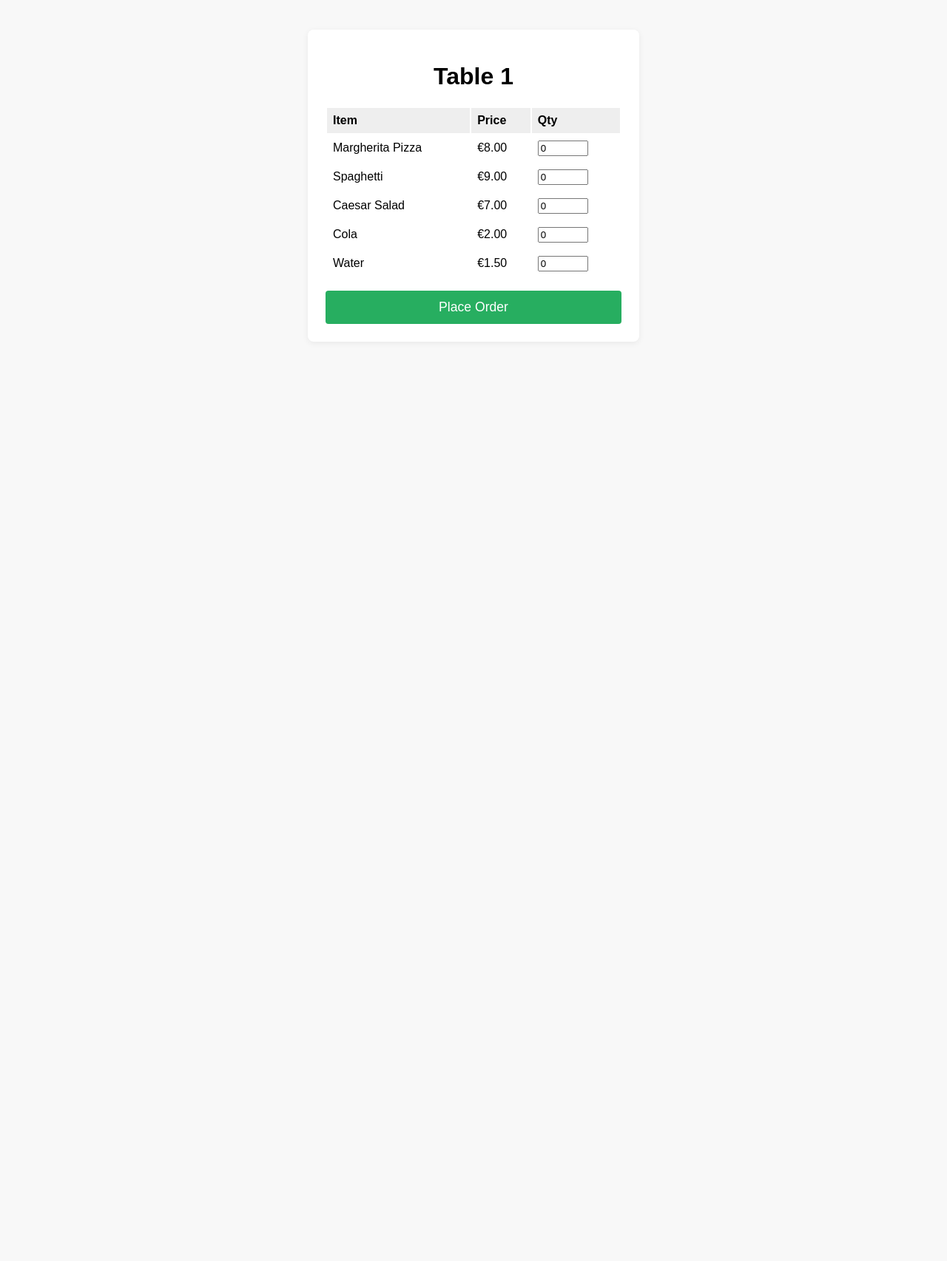
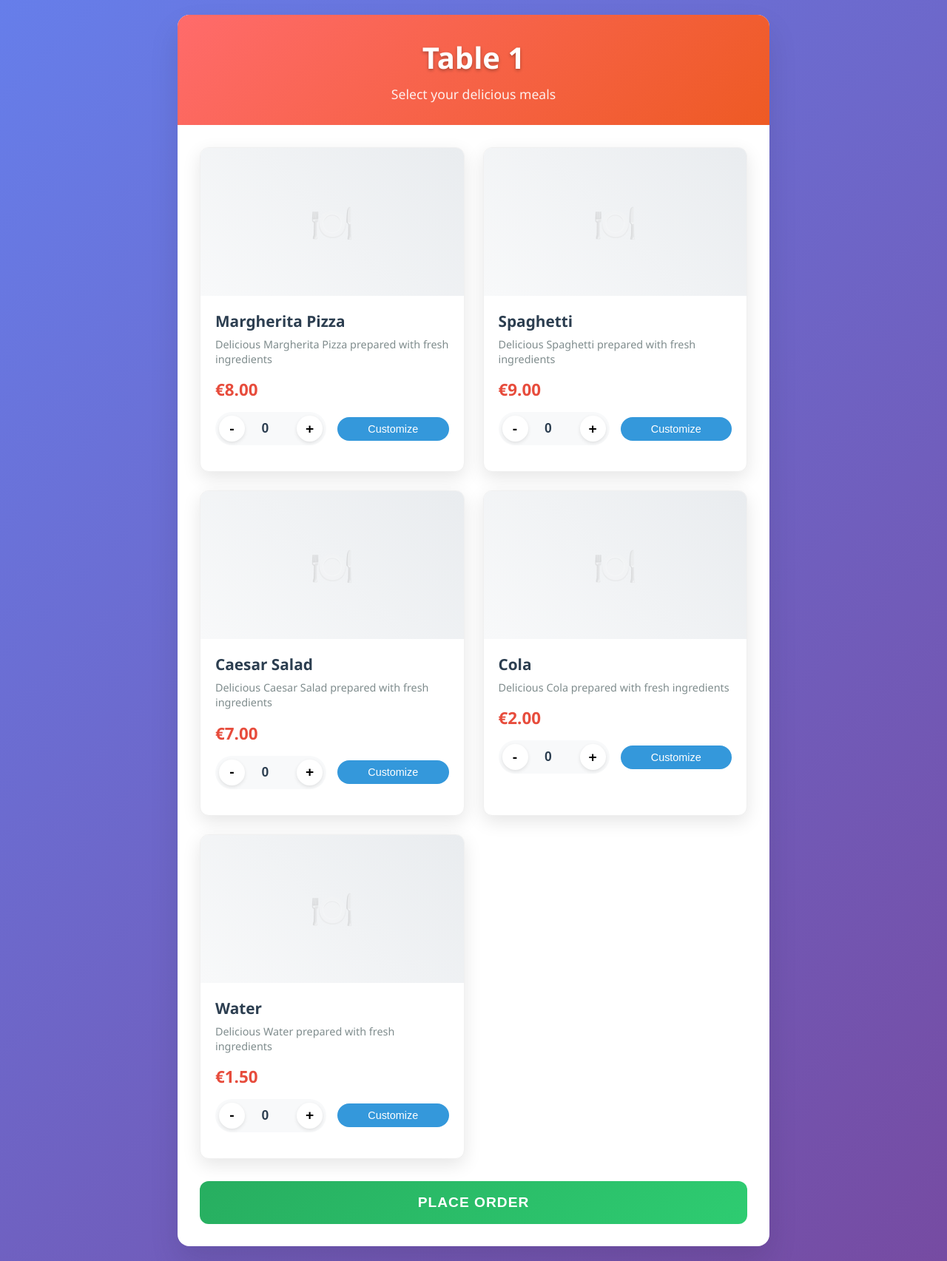
Before and after one commit to agate17/qr-ordering, a PHP site: page /menu.php?table=1 in a window 1280 px wide. Shown: the whole page at 74% size. Before the commit the page ends 438 px from the top, so only its background shows below. Run offline with PHP 8.4, Linux system fonts and the light colour scheme; data comes from the database, SQL or seed files in the repository.

Commit message:
changed the menu design and fixed the qr code connection to menu

```diff
--- a/public/generate_qr.php
+++ b/public/generate_qr.php
@@ -6,7 +6,7 @@ if ($table < 1 || $table > 3) {
     echo 'Invalid table number.';
     exit;
 }
-$url = "http://192.168.8.135/restaurant-demo/public/menu.php?table=$table";
+$url = "http://192.168.8.135/qr-ordering/qr-ordering/public/menu.php?table=$table";
 // Try to use endroid/qr-code if available
 if (file_exists(__DIR__ . '/../vendor/autoload.php')) {
     require_once __DIR__ . '/../vendor/autoload.php';
--- a/public/menu.php
+++ b/public/menu.php
@@ -10,36 +10,134 @@ $menu = get_menu_items();
 <html lang="en">
 <head>
     <meta charset="UTF-8">
+    <meta name="viewport" content="width=device-width, initial-scale=1.0">
     <title>Table <?php echo $table_id; ?> - Menu</title>
-    <style>
-        body { font-family: sans-serif; background: #f8f8f8; margin: 0; padding: 0; }
-        .container { max-width: 400px; margin: 40px auto; background: #fff; padding: 24px; border-radius: 8px; box-shadow: 0 2px 8px #0001; }
-        h1 { text-align: center; }
-        table { width: 100%; margin-bottom: 16px; }
-        th, td { padding: 8px; text-align: left; }
-        th { background: #eee; }
-        input[type=number] { width: 60px; }
-        .submit-btn { width: 100%; padding: 12px; background: #27ae60; color: #fff; border: none; border-radius: 4px; font-size: 1.1em; cursor: pointer; }
-        .submit-btn:hover { background: #219150; }
-    </style>
+    <link rel="stylesheet" type="text/css" href="assets/css/menu.css">
 </head>
 <body>
 <div class="container">
-    <h1>Table <?php echo $table_id; ?></h1>
-    <form method="post" action="submit_order.php">
-        <input type="hidden" name="table_id" value="<?php echo $table_id; ?>">
-        <table>
-            <tr><th>Item</th><th>Price</th><th>Qty</th></tr>
-            <?php foreach ($menu as $item): ?>
-            <tr>
-                <td><?php echo htmlspecialchars($item['name']); ?></td>
-                <td>€<?php echo number_format($item['price'], 2); ?></td>
-                <td><input type="number" name="qty[<?php echo $item['id']; ?>]" min="0" max="10" value="0"></td>
-            </tr>
-            <?php endforeach; ?>
-        </table>
-        <button class="submit-btn" type="submit">Place Order</button>
-    </form>
+    <div class="header">
+        <h1>Table <?php echo $table_id; ?></h1>
+        <div class="subtitle">Select your delicious meals</div>
+    </div>
+
+    <div class="menu-content">
+        <form method="post" action="submit_order.php" id="orderForm">
+            <input type="hidden" name="table_id" value="<?php echo $table_id; ?>">
+
+            <div class="menu-grid">
+                <?php foreach ($menu as $item): ?>
+                <div class="menu-item">
+                    <div class="food-image">
+                        <!-- Placeholder for food image - will be replaced with actual images later -->
+                        <!-- <img src="assets/images/<?php echo $item['id']; ?>.jpg" alt="<?php echo htmlspecialchars($item['name']); ?>"> -->
+                    </div>
+                    <div class="food-details">
+                        <div class="food-name"><?php echo htmlspecialchars($item['name']); ?></div>
+                        <div class="food-description">
+                            <!-- Placeholder for food description - will be added to database later -->
+                            Delicious <?php echo htmlspecialchars($item['name']); ?> prepared with fresh ingredients
+                        </div>
+                        <div class="food-price">€<?php echo number_format($item['price'], 2); ?></div>
+
+                        <div class="item-controls">
+                            <div class="quantity-controls">
+                                <button type="button" class="quantity-btn" onclick="changeQuantity(<?php echo $item['id']; ?>, -1)">-</button>
+                                <input type="number"
+                                       class="quantity-input"
+                                       name="qty[<?php echo $item['id']; ?>]"
+                                       id="qty_<?php echo $item['id']; ?>"
+                                       min="0"
+                                       max="10"
+                                       value="0"
+                                       onchange="updateOrderSummary()">
+                                <button type="button" class="quantity-btn" onclick="changeQuantity(<?php echo $item['id']; ?>, 1)">+</button>
+                            </div>
+                            <button type="button" class="customize-btn" onclick="openCustomize(<?php echo $item['id']; ?>)">
+                                Customize
+                            </button>
+                        </div>
+
+                        <!-- Hidden customization fields -->
+                        <input type="hidden" name="customizations[<?php echo $item['id']; ?>]" id="custom_<?php echo $item['id']; ?>" value="">
+                    </div>
+                </div>
+                <?php endforeach; ?>
+            </div>
+
+            <div class="order-summary" id="orderSummary" style="display: none;">
+                <h3>Order Summary</h3>
+                <div id="summaryItems"></div>
+                <div class="summary-total" id="summaryTotal"></div>
+            </div>
+
+            <button class="submit-btn" type="submit" id="submitBtn" disabled>
+                Place Order
+            </button>
+        </form>
+    </div>
 </div>
+
+<script>
+// JavaScript for quantity controls and order summary
+function changeQuantity(itemId, change) {
+    const input = document.getElementById('qty_' + itemId);
+    const newValue = Math.max(0, Math.min(10, parseInt(input.value) + change));
+    input.value = newValue;
+    updateOrderSummary();
+}
+
+function updateOrderSummary() {
+    const quantities = document.querySelectorAll('.quantity-input');
+    const summaryDiv = document.getElementById('orderSummary');
+    const summaryItems = document.getElementById('summaryItems');
+    const summaryTotal = document.getElementById('summaryTotal');
+    const submitBtn = document.getElementById('submitBtn');
+
+    let hasItems = false;
+    let total = 0;
+    let summaryHTML = '';
+
+    quantities.forEach(input => {
+        const quantity = parseInt(input.value);
+        if (quantity > 0) {
+            hasItems = true;
+            const itemId = input.name.match(/\[(\d+)\]/)[1];
+            const menuItem = input.closest('.menu-item');
+            const itemName = menuItem.querySelector('.food-name').textContent;
+            const itemPrice = parseFloat(menuItem.querySelector('.food-price').textContent.replace('€', ''));
+            const itemTotal = quantity * itemPrice;
+            total += itemTotal;
+
+            summaryHTML += `
+                <div class="summary-item">
+                    <span>${itemName} x ${quantity}</span>
+                    <span>€${itemTotal.toFixed(2)}</span>
+                </div>
+            `;
+        }
+    });
+
+    if (hasItems) {
+        summaryDiv.style.display = 'block';
+        summaryItems.innerHTML = summaryHTML;
+        summaryTotal.innerHTML = `<span>Total:</span><span>€${total.toFixed(2)}</span>`;
+        submitBtn.disabled = false;
+    } else {
+        summaryDiv.style.display = 'none';
+        submitBtn.disabled = true;
+    }
+}
+
+function openCustomize(itemId) {
+    // Placeholder for customization modal - will be implemented next
+    alert('Customization feature coming soon! You can specify allergies, remove ingredients, or add special requests.');
+}
+
+// Initialize order summary on page load
+document.addEventListener('DOMContentLoaded', function() {
+    updateOrderSummary();
+});
+</script>
 </body>
 </html>
```
Also changed, not shown: public/assets/css/menu.css (added).
